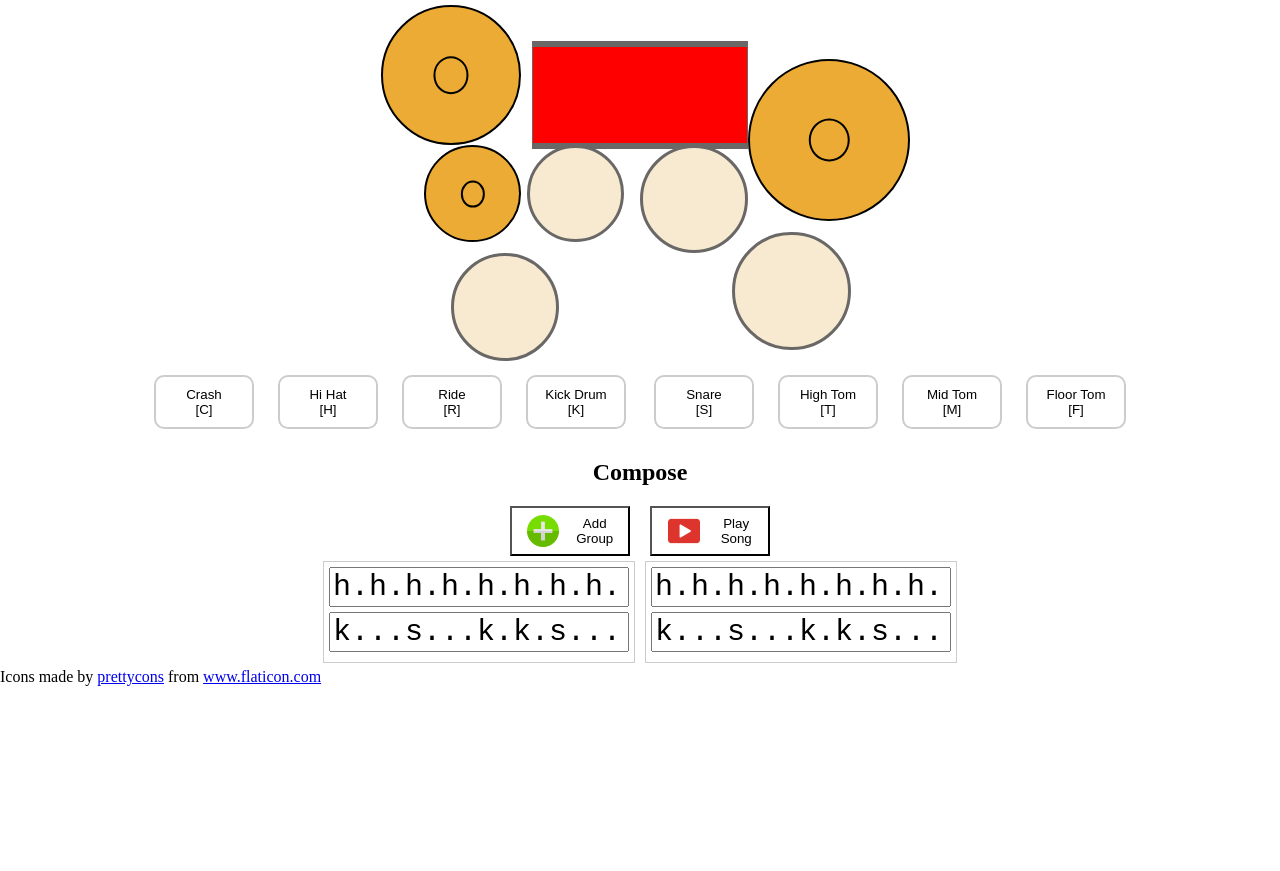
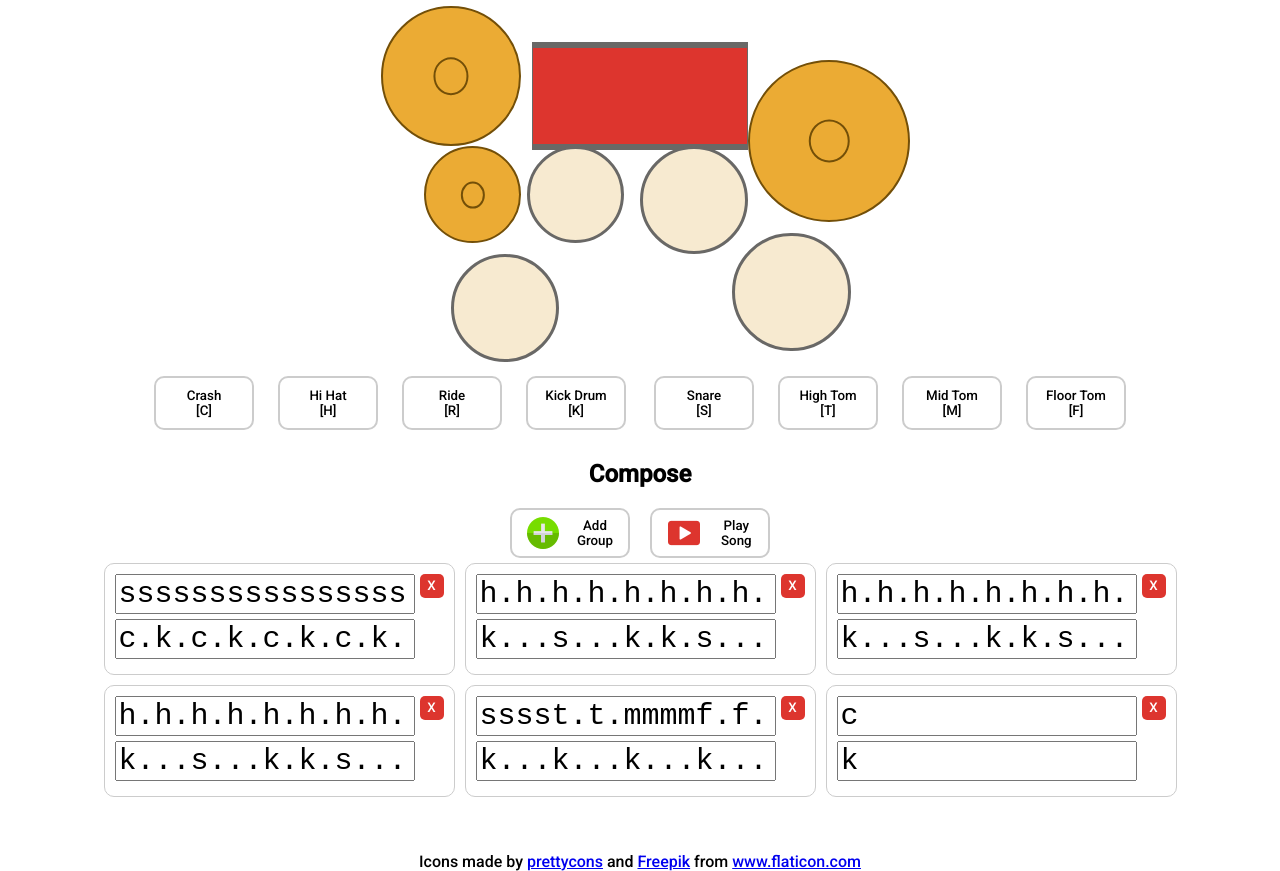
Before and after one commit to lmbell89/cn-drumkit, a plain HTML site: page index.html in a window 1280 px wide. Shown: the part 75-946 px from the top of the page. Before the commit the page ends 800 px from the top, so only its background shows below. Drawn offline with Linux system fonts and the light colour scheme.

Commit message:
added delete group buttons and song sample

```diff
--- a/css/drumKit.css
+++ b/css/drumKit.css
@@ -73,7 +73,7 @@
 
 .cymbol {
     background-color: #ebab34;
-    border: 2px solid #000;
+    border: 2px solid #734f08;
 }
 
 .upright {
@@ -86,7 +86,7 @@
     border-bottom: 6px solid #696866;
     border-left: 1px solid #696866;
     border-right: 1px solid #696866;
-    background-color: red;
+    background-color: #DD352E;
 }
 
 @keyframes pop {
@@ -115,7 +115,7 @@
     height: 25%;
     width: 25%;
     background: none;
-    border: 2px solid #000;
+    border: 2px solid #734f08;
     border-radius: 50%;
     top: 50%;
     left: 50%;
--- a/css/styles.css
+++ b/css/styles.css
@@ -1,5 +1,6 @@
 * {
     box-sizing: border-box;
+    font-family: 'Roboto', sans-serif;
 }
 
 body {
@@ -17,9 +18,25 @@ button:hover {
 }
 
 .group {
-    padding: 5px;
+    padding: 10px;
     border: 1px solid #ccc;
+    border-radius: 10px;
     margin: 5px;
+}
+
+.delete {
+    height: 24px;
+    width: 24px;
+    background-color: #DD352E;
+    border-radius: 5px;
+    border: none;
+    margin: 0 0 5px 5px;
+    float: right;
+    color: white;
+}
+
+.delete::before {
+    content: "X"
 }
 
 .track {
@@ -36,6 +53,10 @@ button:hover {
 .track input {
     width: 25px;
     padding: 5px;
+}
+
+.hidden {
+    display: none !important;
 }
 
 #drumBtns {
@@ -74,6 +95,9 @@ button:hover {
     display: flex;
     align-items: center;
     justify-content: space-around;
+    background: none;
+    border-radius: 10px;
+    border: 2px solid #ccc;
 }
 
 #controls img {
@@ -85,3 +109,8 @@ button:hover {
     flex-wrap: wrap;
     justify-content: center;
 }
+
+footer {
+    text-align: center;
+    margin-top: 50px;
+}
--- a/index.html
+++ b/index.html
@@ -4,6 +4,8 @@
     <meta charset="UTF-8">
     <meta http-equiv="X-UA-Compatible" content="IE=edge">
     <meta name="viewport" content="width=device-width, initial-scale=1.0">
+    <link rel="preconnect" href="https://fonts.gstatic.com">
+    <link href="https://fonts.googleapis.com/css2?family=Roboto:wght@500&display=swap" rel="stylesheet">
     <link rel="icon" href="./img/drums.ico" type="image/x-icon" />
     <link rel="stylesheet" href="./css/styles.css">
     <link rel="stylesheet" href="./css/drumKit.css">
@@ -32,13 +34,13 @@
             <audio id="snare" src="./sounds/snare.wav" preload></audio>
         </button>
         <button class="tom upright">
-            <audio id="tom" src="./sounds/tom.mp3" preload></audio>
+            <audio id="tom" src="./sounds/tom5.mp3" preload></audio>
         </button>
         <button class="mid upright">
-            <audio id="mid" src="./sounds/mid.mp3" preload></audio>
+            <audio id="mid" src="./sounds/tom4.wav" preload></audio>
         </button>
         <button class="floor upright">
-            <audio id="floor" src="./sounds/floor.mp3" preload></audio>
+            <audio id="floor" src="./sounds/tom3.wav" preload></audio>
         </button>
     </div>
 
@@ -67,25 +69,27 @@
             </span>
         </button>
         <button id="playBtn">
-            <img src="img/play.png" alt="add">
+            <img src="img/play.png" alt="play">
             <span>
                 Play<br>Song
+            </span>
+        </button>
+        <button id="stopBtn" class="hidden">
+            <img src="img/stop.png" alt="stop">
+            <span>
+                Stop<br>Playing
             </span>
         </button>
     </div>
 
     <div id="song">
-        <div class="group">
-            <input type="text" class="track" maxlength="16" spellcheck="false" value="h.h.h.h.h.h.h.h.">
-            <input type="text" class="track" maxlength="16" spellcheck="false" value="k...s...k.k.s...">
-        </div>
-        <div class="group">
-            <input type="text" class="track" maxlength="16" spellcheck="false" value="h.h.h.h.h.h.h.h.">
-            <input type="text" class="track" maxlength="16" spellcheck="false" value="k...s...k.k.s...">
-        </div>
     </div>
 
-    <div>Icons made by <a href="https://www.flaticon.com/authors/prettycons" title="prettycons">prettycons</a> from <a href="https://www.flaticon.com/" title="Flaticon">www.flaticon.com</a></div>
+    <footer>
+        Icons made by <a href="https://www.flaticon.com/authors/prettycons" title="prettycons">prettycons</a>
+        and <a href="https://www.freepik.com" title="Freepik">Freepik</a>
+        from <a href="https://www.flaticon.com/" title="Flaticon">www.flaticon.com</a>
+    </footer>
 
     <script src="./js/index.js"></script>
 </body>
--- a/js/index.js
+++ b/js/index.js
@@ -20,10 +20,8 @@ const drumAudios = {
     f: document.getElementById("floor")
 }
 
-let beatsPerMinute = 800
-
-
-
+const SPEED = 100
+let forceStop = false
 
 
 const playSound = (audio) => {
@@ -33,8 +31,13 @@ const playSound = (audio) => {
     audio.play()
 }
 
+const stopPlaying = () => forceStop = true
+
 const playBeatsRecursive = (tracks, index) => {
-    if (index >= tracks[0].length) {
+    if (index >= tracks[0].length || forceStop) {
+        document.getElementById("playBtn").classList.remove("hidden")
+        document.getElementById("stopBtn").classList.add("hidden")
+        forceStop = false
         return
     }
 
@@ -44,14 +47,17 @@ const playBeatsRecursive = (tracks, index) => {
         }
     })
 
-    setTimeout(() => playBeatsRecursive(tracks, index + 1), (2000 * 60 / beatsPerMinute))
+    setTimeout(() => playBeatsRecursive(tracks, index + 1), SPEED)
 }
 
 
 const playSong = () => {
+    document.getElementById("playBtn").classList.add("hidden")
+    document.getElementById("stopBtn").classList.remove("hidden")
+
     const tracks = []
 
-    for (let i = 1; i < 3; i++) {
+    for (let i = 2; i < 4; i++) {
         const track = Array
             .from(document.querySelectorAll(`.group>input:nth-child(${i})`))
             .map(input => (input.value + ".".repeat(16 - input.value.length)).split(""))
@@ -62,24 +68,29 @@ const playSong = () => {
     playBeatsRecursive(tracks, 0)
 }
 
-const addGroup = () => {
-    const bar = document.createElement("div")
-    bar.className = "group"
+const addGroup = (value1="h.h.h.h.h.h.h.h.", value2="k...s...k.k.s...") => {
+    const group = document.createElement("div")
+    group.className = "group"
+
+    const deleteBtn = document.createElement("button")
+    deleteBtn.className = "delete"
+    deleteBtn.addEventListener("click", () => group.remove())
+    group.appendChild(deleteBtn)
 
     const track1 = document.createElement("input")
     track1.maxLength = 16
     track1.type = "text"
     track1.className = "track"
     track1.spellcheck = false
-    track1.value = "h.h.h.h.h.h.h.h."
+    track1.value = value1
 
     const track2 = track1.cloneNode(false)
-    track2.value = "k...s...k.k.s..."
+    track2.value = value2
 
-    bar.appendChild(track1)
-    bar.appendChild(track2)
+    group.appendChild(track1)
+    group.appendChild(track2)
 
-    document.getElementById("song").appendChild(bar)
+    document.getElementById("song").appendChild(group)
 }
 
 deleteBar = (barIndex) => {
@@ -114,3 +125,12 @@ document.addEventListener("keydown", event => {
 
 document.getElementById("addGroup").addEventListener("click", () => addGroup())
 document.getElementById("playBtn").addEventListener("click", () => playSong())
+document.getElementById("stopBtn").addEventListener("click", () => stopPlaying())
+
+/* CREATES A SAMPLE DRUM SOLO */
+addGroup("ssssssssssssssss", "c.k.c.k.c.k.c.k.")
+addGroup()
+addGroup()
+addGroup()
+addGroup("sssst.t.mmmmf.f.", "k...k...k...k...")
+addGroup("c", "k")
```
Also changed, not shown: img/remove.png (deleted), img/stop.png (added), 4 other files.
